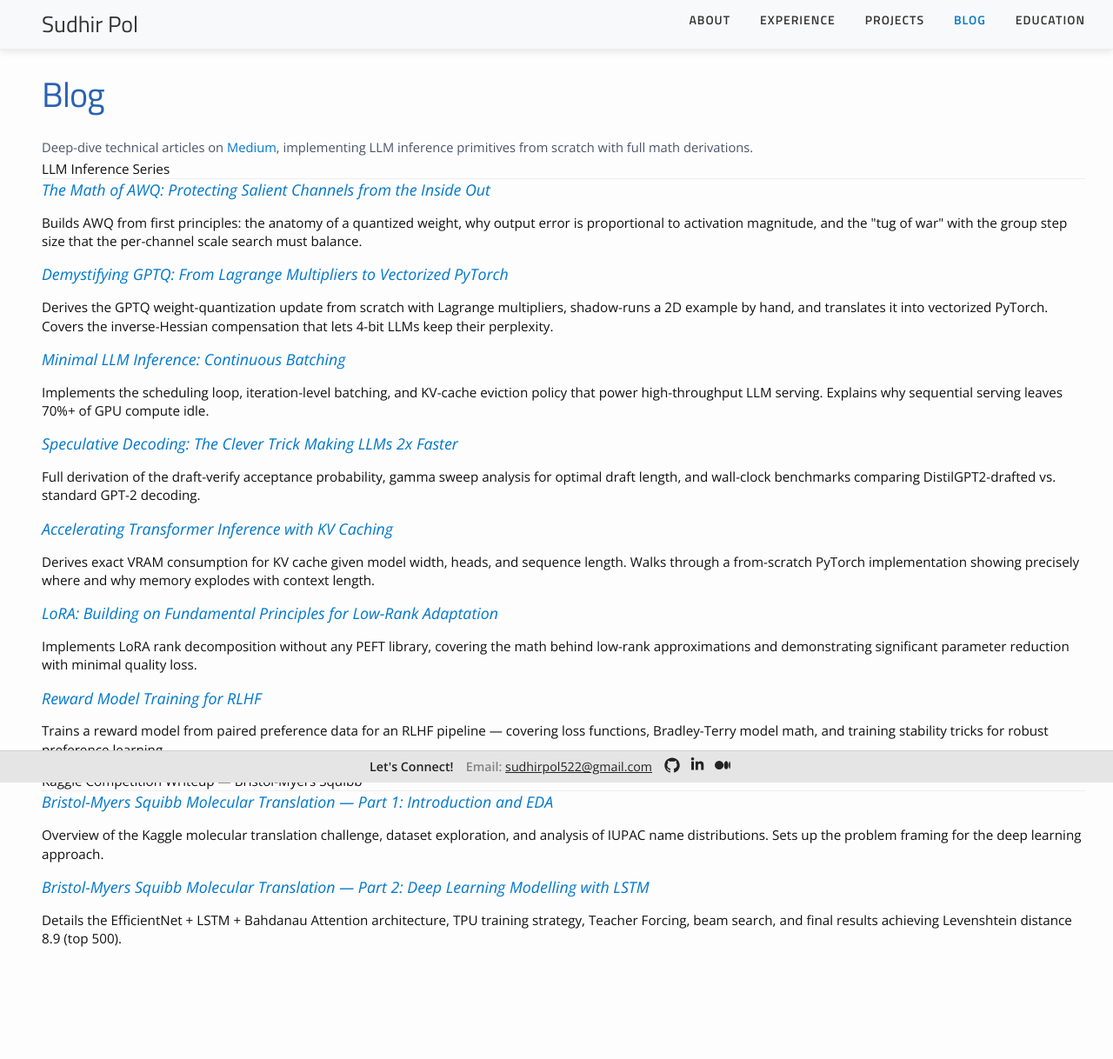
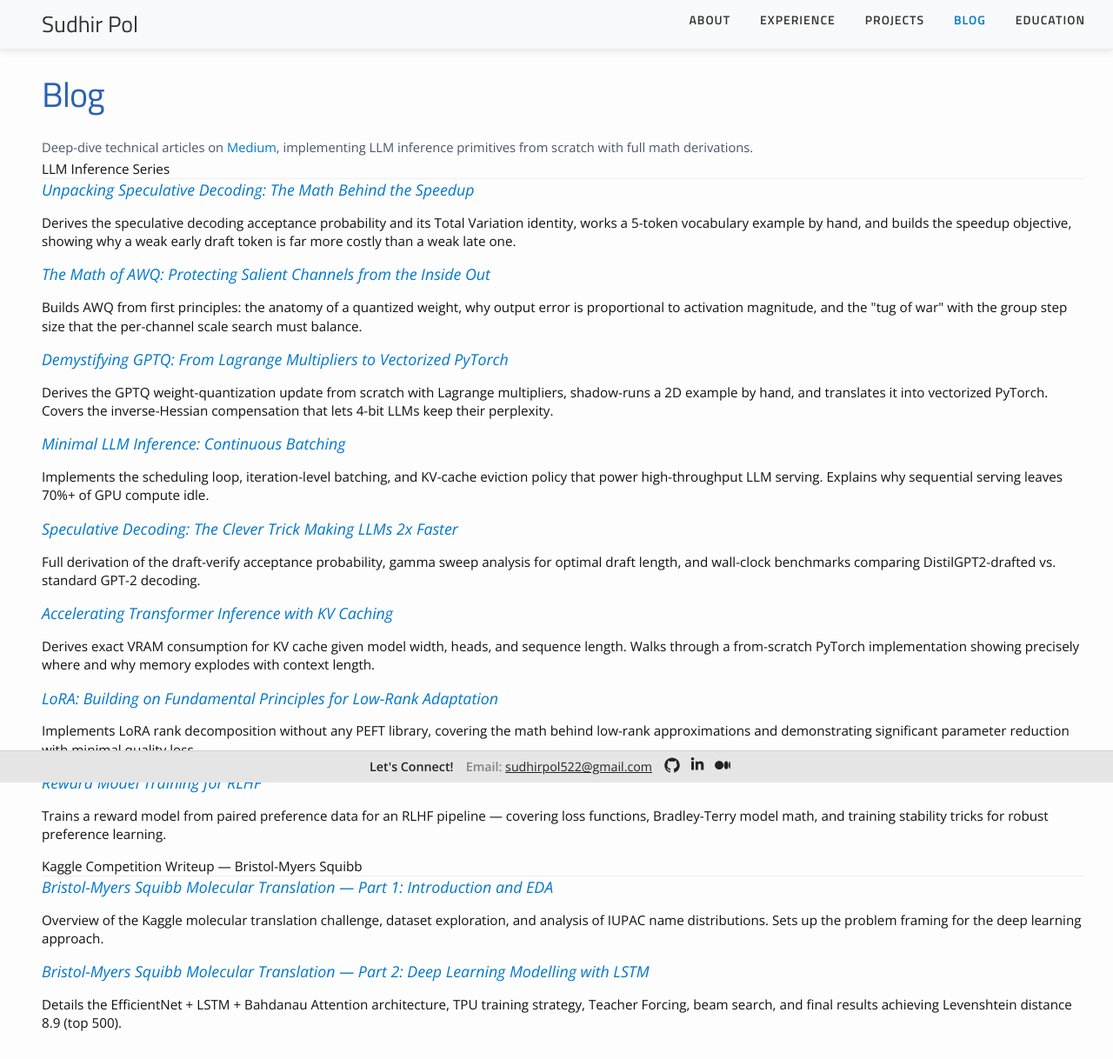
Before and after one commit to sudhirpol522/sudhirpol522.github.io, a Jekyll site: the page built from blog.md, in a window 1280 px wide. Shown: the whole page at 87% size. Built offline with Jekyll 4.4.1, drawn with Linux system fonts in a browser that asks for light colours; before the commit the page ends 1120 px from its top, so only the background shows below that; part of the change alters nothing that is shown.

Commit message:
Add speculative decoding math blog post
Add "Unpacking Speculative Decoding" deriving the acceptance probability,
its Total Variation identity, a worked 5-token example, and the speedup
objective function. Link it at the top of the LLM Inference Series index.

Co-authored-by: Cursor <cursoragent@cursor.com>

```diff
--- a/_data/blog.yml
+++ b/_data/blog.yml
@@ -1,4 +1,11 @@
 llm_inference_series:
+  - title: "Unpacking Speculative Decoding: The Math Behind the Speedup"
+    url: /blog/speculative-decoding-math/
+    description: >-
+      Derives the speculative decoding acceptance probability and its Total Variation identity,
+      works a 5-token vocabulary example by hand, and builds the speedup objective, showing why
+      a weak early draft token is far more costly than a weak late one.
+
   - title: "The Math of AWQ: Protecting Salient Channels from the Inside Out"
     url: /blog/math-of-awq/
     description: >-
--- /dev/null
+++ b/blog/speculative-decoding-math.md
@@ -0,0 +1,156 @@
+---
+layout: page
+title: "Unpacking Speculative Decoding: The Math Behind the Speedup"
+permalink: /blog/speculative-decoding-math/
+math: true
+---
+
+If you've been following my recent posts on optimizing LLM inference, you know that making models faster is an ongoing battle. We've discussed shrinking models using quantization techniques like AWQ and GPTQ to reduce memory bandwidth. But what if you want to speed up inference *without* changing the target model's weights at all?
+
+In my previous post, [Speculative Decoding: The Clever Trick Making LLMs 2x Faster](https://medium.com/@sudhirpol522/speculative-decoding-the-clever-trick-making-llms-2-faster-69a2adee98a7), we looked at the high-level intuition. Today, we are opening the hood. We are going to derive the exact mathematical objective function that governs speculative decoding, prove why it guarantees zero degradation in quality, and reveal a brutal reality about token probabilities: **why failing early is devastating.**
+
+## The Setup
+
+Let's quickly define our variables. We have two autoregressive models:
+
+* **Target Model $$p(x)$$**: Our large, expensive model. We must match its output distribution exactly.
+* **Draft Model $$q(x)$$**: A small, cheap model that proposes tokens quickly.
+
+In every iteration, the Draft model autoregressively proposes $$\gamma$$ tokens (the lookahead). The Target model then verifies all of them in one parallel forward pass.
+
+---
+
+## Part 1: The Single-Token Acceptance Probability ($$\beta$$)
+
+This is the heart of speculative decoding. How do we decide if we keep a drafted token? The rule is:
+
+1. Draft samples a token $$x \sim q(x)$$.
+2. Accept $$x$$ with probability $$\min\left(1, \frac{p(x)}{q(x)}\right)$$.
+
+To find the expected acceptance rate ($$\beta$$) across all possible tokens, we multiply the probability that the draft picks a token by the probability that we accept it, and sum this over the entire vocabulary:
+
+$$\beta = \sum_x q(x) \cdot \min\left(1, \frac{p(x)}{q(x)}\right)$$
+
+Push $$q(x)$$ inside the $$\min$$ function, and it simplifies beautifully:
+
+$$\beta = \sum_x \min(q(x), p(x))$$
+
+**In simple English:** The acceptance probability is exactly equal to the "overlap mass" between the Target and Draft distributions. If they agree perfectly everywhere, $$\beta = 1$$.
+
+### The Total Variation Distance Identity
+
+We can rewrite this using a standard mathematical identity: $$\min(a,b) = \frac{a+b-|a-b|}{2}$$.
+
+$$\sum_x \min(p,q) = \frac{1}{2}\sum_x \big(p(x) + q(x) - |p(x) - q(x)|\big)$$
+
+Because $$p$$ and $$q$$ are valid probability distributions, they both sum to $$1$$.
+
+$$= \frac{1}{2}\big(1 + 1 - \sum_x|p(x) - q(x)|\big)$$
+
+By definition, Total Variation (TV) distance is $$D_{TV}(p,q) = \frac{1}{2}\sum_x|p(x) - q(x)|$$. Substituting this in gives us our final, elegant identity:
+
+$$\beta = 1 - D_{TV}(p,q)$$
+
+A better-aligned draft model has a smaller TV distance to the target, which directly raises the acceptance rate.
+
+---
+
+## Part 2: A Concrete Example (Vocabulary of 5)
+
+Let's look at real numbers to see this identity hold true. Imagine a vocabulary of just 5 words. The Draft model proposes a sequence of 3 tokens. Let's calculate the acceptance probability ($$\beta_1$$) for the very first drafted token.
+
+| Token 1 | Word A | Word B | Word C | Word D | Word E |
+| --- | --- | --- | --- | --- | --- |
+| **Target $$p$$** | 0.50 | 0.20 | 0.15 | 0.10 | 0.05 |
+| **Draft $$q$$** | 0.38 | 0.25 | 0.20 | 0.10 | 0.07 |
+| **$$\min(p,q)$$** | 0.38 | 0.20 | 0.15 | 0.10 | 0.05 |
+| **$$\lvert p-q \rvert$$** | 0.12 | 0.05 | 0.05 | 0.00 | 0.02 |
+
+Let's compute $$\beta_1$$ using both methods we just derived:
+
+**Method 1: Overlap Mass**
+
+$$\beta_1 = \sum \min(p,q) = 0.38 + 0.20 + 0.15 + 0.10 + 0.05 = \mathbf{0.88}$$
+
+**Method 2: Total Variation Distance**
+The sum of the absolute differences $$\sum \lvert p-q \rvert = 0.24$$.
+
+$$D_{TV} = \frac{0.24}{2} = 0.12$$
+
+$$\beta_1 = 1 - 0.12 = \mathbf{0.88}$$
+
+Both methods perfectly yield **0.88**.
+
+Now, assume we calculate the next two tokens in the drafted sequence. Token 2 happens to be very well-aligned, but Token 3 is poorly aligned:
+
+* **Token 1:** $$\beta_1 = 0.88$$
+* **Token 2:** $$\beta_2 = 0.96$$
+* **Token 3:** $$\beta_3 = 0.65$$
+
+---
+
+## Part 3: Expected Tokens and The Domino Effect
+
+Because speculative decoding strictly evaluates left-to-right, a token only counts if **every token before it was also accepted.** Using our actual per-position acceptance probabilities, we can compute exactly how many drafted tokens we expect to keep ($$\mathbb{E}[n]$$) from our 3-token sequence:
+
+$$\mathbb{E}[n] = \beta_1 + (\beta_1 \cdot \beta_2) + (\beta_1 \cdot \beta_2 \cdot \beta_3)$$
+
+$$\mathbb{E}[n] = 0.88 + (0.88 \times 0.96) + (0.88 \times 0.96 \times 0.65)$$
+
+$$\mathbb{E}[n] = 0.88 + 0.8448 + 0.54912 = \mathbf{2.274 \text{ tokens}}$$
+
+### The +1 Guaranteed Bonus Token
+
+Here is a subtlety often missed: Every iteration yields one extra token beyond the accepted prefix.
+
+* If a rejection happens, the Target model resamples a valid token from the residual distribution to replace it.
+* If all tokens are accepted, the Target's parallel forward pass naturally yields the logit for the *next* unseen token.
+
+Either way, you always get $$+1$$ token.
+
+$$\mathbb{E}[X] = \mathbb{E}[n] + 1 \approx \mathbf{3.27 \text{ real tokens per iteration}}$$
+
+### Why Failing Early is Devastating (Order Matters)
+
+Notice that our weak draft ($$\beta_3 = 0.65$$) sat at the very end of the sequence. What if that weak token had been proposed first?
+
+If $$\beta_1 = 0.65$$, $$\beta_2 = 0.96$$, and $$\beta_3 = 0.88$$, our expected draft tokens would drop dramatically:
+
+$$\mathbb{E}[n] = 0.65 + (0.65 \times 0.96) + (0.65 \times 0.96 \times 0.88) = \mathbf{1.82 \text{ tokens}}$$
+
+A wrong early token acts as a bottleneck, instantly rendering the rest of the drafted block as wasted compute. This is exactly why, when tuning draft models, accuracy on the *first* few positions matters significantly more than the end of the sequence.
+
+*(Note: In literature, you will often see this mathematically approximated by averaging all $$\beta$$ values into a single $$\alpha$$, which allows you to use the geometric shortcut formula $$\mathbb{E}[X] = \frac{1-\alpha^{\gamma+1}}{1-\alpha}$$. While handy, it obscures the reality that token order matters!)*
+
+---
+
+## Part 4: The Objective Function (Calculating the Speedup)
+
+We know how many tokens we get. Now, what is the wall-clock speedup compared to running the Target model alone?
+
+Let $$c \in [0,1]$$ be the cost ratio: the time to draft one token divided by the time to verify one token.
+
+**1. The Cost of Speculative Decoding**
+In units of the Target model's time, one iteration requires:
+
+* 1 parallel target verification pass: Cost = $$1$$
+* $$\gamma$$ sequential draft passes: Cost = $$\gamma \cdot c$$
+* Total Cost = $$\gamma c + 1$$
+
+**2. The Speedup Ratio**
+If the Target model worked alone, producing $$\mathbb{E}[X]$$ tokens would cost exactly $$\mathbb{E}[X]$$ time units. By dividing the baseline time by our speculative time, we get the objective function:
+
+$$\text{Speedup}(\gamma) = \frac{\mathbb{E}[X]}{\gamma c + 1}$$
+
+Substituting our geometric approximation for $$\mathbb{E}[X]$$ gives the standard theoretical formula:
+
+$$\text{Speedup}(\gamma) = \frac{1 - \alpha^{\gamma+1}}{(1 - \alpha)(\gamma c + 1)}$$
+
+### Finding the Sweet Spot
+
+This formula perfectly illustrates the trade-off you must manage as an ML Engineer:
+
+* **The Numerator (Tokens gained):** Grows with $$\gamma$$, but saturates. Because of the domino effect of rejections, drafting deeper and deeper yields rapidly diminishing returns.
+* **The Denominator (Compute cost):** Grows linearly. Every extra draft token costs real time, whether accepted or rejected.
+
+Because saturating gains are fighting linear costs, there is always an interior optimum $$\gamma^\star$$. Drafting too far is actively wasteful. By understanding this math, you can dynamically tune your lookahead based on your Draft model's alignment and your hardware constraints, squeezing maximum performance out of your inference infrastructure.
```
